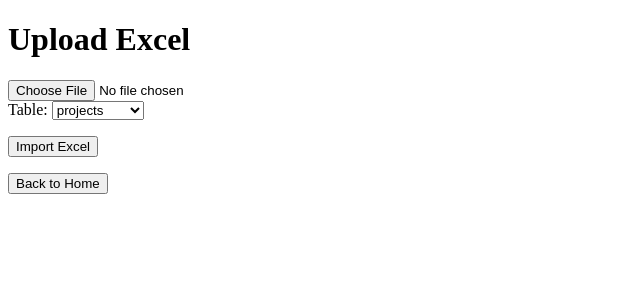
After one commit to TonyTran03/A1_CIS2132155, a Flask app: page /upload_excel in a window 1280 px wide. The commit adds this page. Shown: the top 300 px of the page, without its empty margins (0-640 px from the left). Run offline with Flask 3, Linux system fonts and the light colour scheme; a user stored in the database is signed in; a database or web service that is not in the repository returns one stand-in record (values such as "Sample title"); some libraries are stand-ins or nearby versions.

Commit message:
framework for importing xlsx

```diff
--- a/app.py
+++ b/app.py
@@ -2,9 +2,11 @@ from flask import Flask, render_template, request, redirect, url_for, session, f
 from flask_login import LoginManager, UserMixin, login_user, logout_user, login_required, current_user
 import psycopg2
 from werkzeug.security import generate_password_hash, check_password_hash
+from werkzeug.utils import secure_filename
 from functools import wraps
 from dotenv import load_dotenv
 import os
+import pandas
 # Initialize Flask App
 app = Flask(__name__)
 app.secret_key = 'your_secret_key'
@@ -18,6 +20,7 @@ DATABASE_CONFIG = {
     "host" : "localhost",
 }
 
+# Initialize Flask-Login
 login_manager = LoginManager()
 login_manager.init_app(app)
 login_manager.login_view = 'login'  # unauthorized users go to the login page
@@ -123,6 +126,7 @@ def signup():
 
         # Insert the new user into the database
         try:
+            # Insert the new user into the database
             cur.execute(
                 """
                 INSERT INTO users (username, password_hash, role_id, department_id)
@@ -497,6 +501,7 @@ def create_project():
         departments = cur.fetchall()
         print("Departments fetched for dropdown:", departments)
     except psycopg2.Error as e:
+        print(f"Error fetching departments: {e.pgcode}, {e.pgerror}")
         departments = []
         flash("Unable to fetch departments.", "danger")
     finally:
@@ -549,6 +554,38 @@ def view_projects():
     return render_template('projects.html', projects=projects, departments=departments)
 view_projects.filterDepartmentId = None
 
+
+@app.route('/upload_excel', methods=['GET', 'POST'])
+@login_required
+@role_required(1, 2)  # Allow only Super Admins and Department Admins
+def upload_excel():
+    if request.method == 'POST':
+        if 'file' not in request.files:
+            flash('No file part')
+            return redirect(url_for('upload_excel'))
+
+        file = request.form['file']
+        table_name = request.form['table_name']
+
+        if file.filename == '':
+            flash('No selected file')
+            return redirect(url_for('upload_excel'))
+
+        if '.' not in filename or filename.rsplit('.',1)[1].lower() != 'xlsx':
+            flash('Invalid file selected')
+            return redirect(url_for('upload_excel'))
+
+        filename = secure_filename(file.filename)
+        data = pandas.read_excel(filename)
+        conn = get_db_connection()
+
+        data.to_sql(table_name, con=conn, if_exists='append', index=False)
+        conn.close()
+
+        return redirect(url_for('upload_excel'))
+
+    return render_template('upload_excel.html')
+
 @app.context_processor
 def inject_user():
     return {'current_user': current_user}
--- a/templates/index.html
+++ b/templates/index.html
@@ -30,6 +30,7 @@
       Create Project
     </button>
     <button onclick="window.location.href='/projects'">View Projects</button>
+    <button onclick="window.location.href='/upload_excel'">Upload Excel</button>
     {% endif %}
 
     <!-- Navigation for Normal User -->
--- /dev/null
+++ b/templates/upload_excel.html
@@ -0,0 +1,29 @@
+<!DOCTYPE html>
+<html lang="en">
+<head>
+
+</head>
+<body>
+    <h1>Upload Excel</h1>
+    <form method="POST" action="{{ url_for('upload_excel') }}">
+        <input type="file" id="file" name="file" required /><br />
+
+        <label for="table_name">Table:</label>
+        <select id="table_name" name="table_name" required>
+          <option value="projects">projects</option>
+          <option value="Employee">Employee</option>
+          <option value="Department">Department</option>
+        </select>
+
+        <br />
+        <p>
+            <button type="submit">Import Excel</button>
+        </p>
+    </form>
+    <div>
+        <a href="{{ url_for('home') }}">
+            <button>Back to Home</button>
+        </a>
+    </div>
+</body>
+</html>
```
